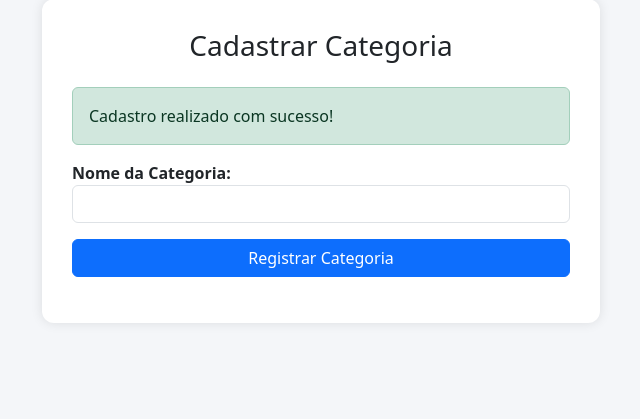
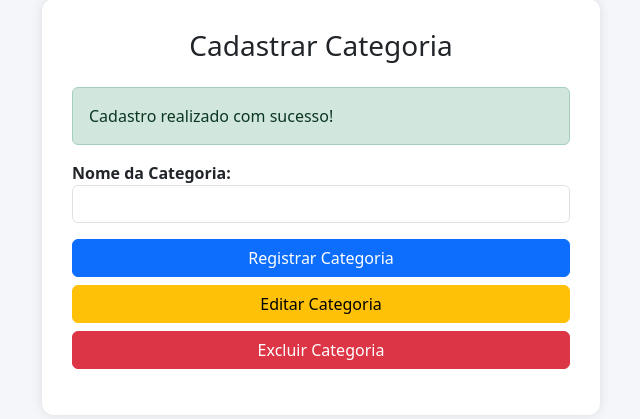
Before and after one commit to Heitorarj/Projeto-Final---WEB2, a PHP site: page /views/Admin/categoriaCadastro.php in a window 1280 px wide. Shown: the part 121-540 px from the top of the page, without its empty margins (319-959 px from the left). Run offline with PHP 8.4, Linux system fonts and the light colour scheme; the visitor is signed in with stand-in values (Sample User, id 1).

Commit message:
Botões de editar e excluir criados

```diff
--- a/views/Admin/categoriaCadastro.php
+++ b/views/Admin/categoriaCadastro.php
@@ -9,10 +9,12 @@
     <meta charset="UTF-8">
     <title>Cadastrar Categoria</title>
 
+    <!-- Bootstrap -->
     <link href="https://cdn.jsdelivr.net/npm/bootstrap@5.3.2/dist/css/bootstrap.min.css" rel="stylesheet">
 
     <style>
         body { background: #f4f6f9; }
+
         .form-box {
             background: white;
             padding: 30px;
@@ -42,12 +44,23 @@
             </div>
         <?php endif; ?>
 
-        <form action="../../actions/categoria/salvarCategoria.php" method="POST">
+        <form action="../../actions/categoria/processarCategoria.php" method="POST">
 
             <label class="fw-bold">Nome da Categoria:</label>
             <input type="text" name="nome" class="form-control mb-3" required>
 
-            <button type="submit" class="btn btn-primary w-100">Registrar Categoria</button>
+            <button type="submit" name="acao" value="cadastrar" class="btn btn-primary w-100 mb-2">
+                Registrar Categoria
+            </button>
+
+            <button type="submit" name="acao" value="editar" class="btn btn-warning w-100 mb-2">
+             Editar Categoria
+            </button>
+
+            <button type="submit" name="acao" value="excluir" class="btn btn-danger w-100">
+                Excluir Categoria
+            </button>
+
         </form>
 
     </div>
```
Also changed, not shown: views/Admin/fabricanteCadastro.php (+15 -2 lines), views/Admin/adminDashboard.php (line endings or trailing spaces).
